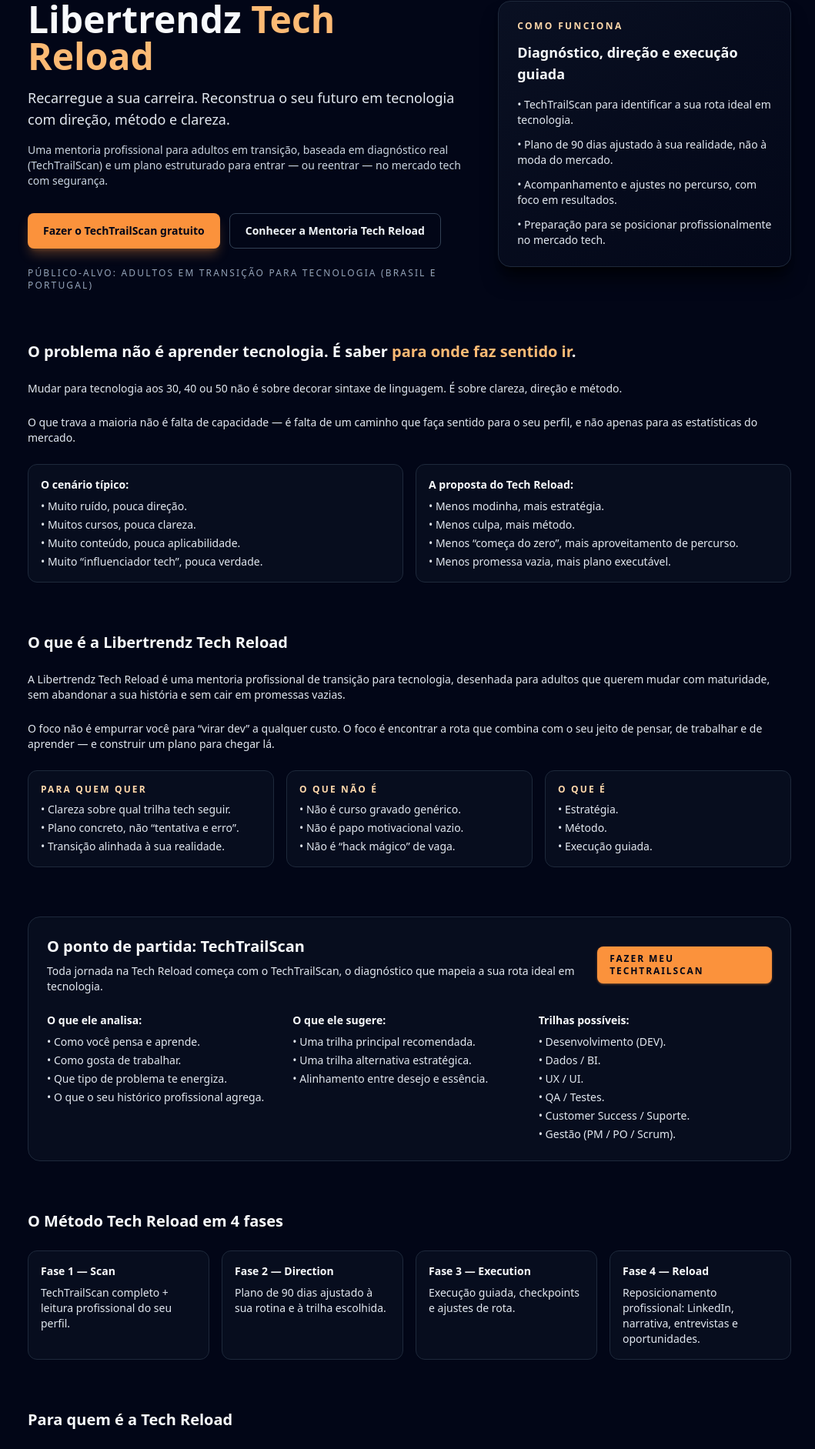
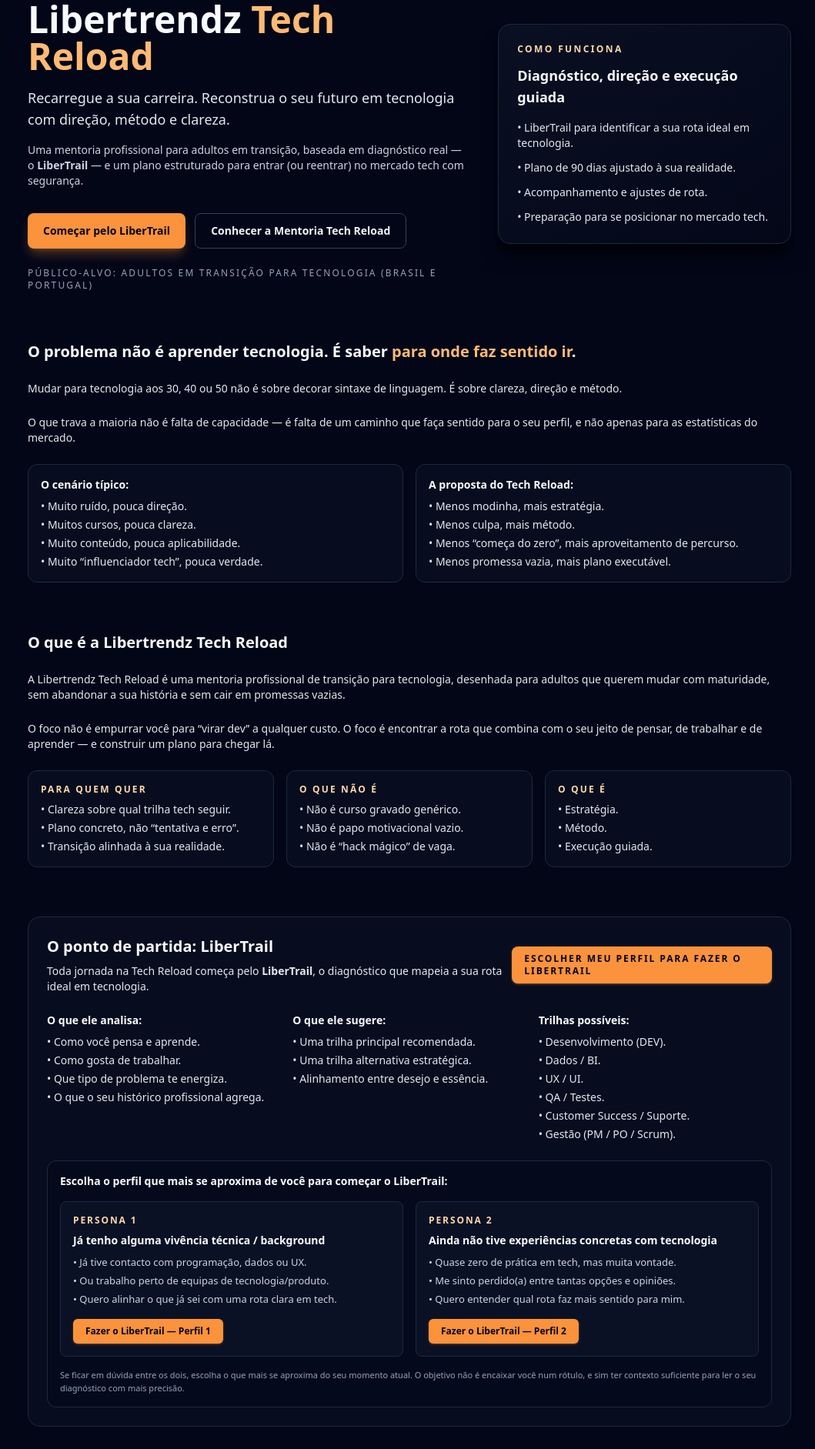
Before and after one commit to libertrendz/libertrendz-site, a Next.js app: page /mentoria in a window 1280 px wide. Shown: the part 176-2059 px from the top of the page at 77% size, without its empty margins (108-1167 px from the left). Built offline with nearby package versions, Linux system fonts and the light colour scheme.

Commit message:
Update page.tsx

```diff
--- a/app/mentoria/page.tsx
+++ b/app/mentoria/page.tsx
@@ -1,7 +1,13 @@
 import Link from "next/link";
 
-const TECHTRAILSCAN_FORM_URL =
-  "https://forms.gle/PYwbYjeuUidp9EKVA";
+// LiberTrail – diagnóstico com 2 portas de entrada
+// PERSONA 1: já tem alguma vivência técnica / background
+// PERSONA 2: quase zero de tech, quer entender o caminho
+const LIBERTRAIL_PERSONA1_URL =
+  "https://forms.gle/EXEMPLO_PERSONA1_SUBSTITUIR"; // TODO: trocar quando criar o form P1
+
+const LIBERTRAIL_PERSONA2_URL =
+  "https://forms.gle/PYwbYjeuUidp9EKVA"; // formulário atual (P2)
 
 export default function MentoriaPage() {
   return (
@@ -22,18 +28,18 @@ export default function MentoriaPage() {
             </p>
             <p className="mb-8 text-sm text-slate-300">
               Uma mentoria profissional para adultos em transição, baseada em
-              diagnóstico real (TechTrailScan) e um plano estruturado para
-              entrar — ou reentrar — no mercado tech com segurança.
+              diagnóstico real — o <strong>LiberTrail</strong> — e um plano
+              estruturado para entrar (ou reentrar) no mercado tech com
+              segurança.
             </p>
 
             <div className="flex flex-wrap gap-3">
-              <Link
-                href={TECHTRAILSCAN_FORM_URL}
-                target="_blank"
+              <a
+                href="#libertrail"
                 className="inline-flex items-center justify-center rounded-lg bg-accent-500 px-5 py-3 text-sm font-semibold text-slate-950 shadow-lg shadow-accent-500/30 transition hover:bg-accent-400"
               >
-                Fazer o TechTrailScan gratuito
-              </Link>
+                Começar pelo LiberTrail
+              </a>
               <a
                 href="#sobre-mentoria"
                 className="inline-flex items-center justify-center rounded-lg border border-slate-700 px-5 py-3 text-sm font-semibold text-slate-100 transition hover:border-slate-500 hover:bg-slate-900/60"
@@ -57,20 +63,10 @@ export default function MentoriaPage() {
               Diagnóstico, direção e execução guiada
             </h2>
             <ul className="space-y-3 text-sm text-slate-200">
-              <li>
-                • TechTrailScan para identificar a sua rota ideal em tecnologia.
-              </li>
-              <li>
-                • Plano de 90 dias ajustado à sua realidade, não à moda do
-                mercado.
-              </li>
-              <li>
-                • Acompanhamento e ajustes no percurso, com foco em resultados.
-              </li>
-              <li>
-                • Preparação para se posicionar profissionalmente no mercado
-                tech.
-              </li>
+              <li>• LiberTrail para identificar a sua rota ideal em tecnologia.</li>
+              <li>• Plano de 90 dias ajustado à sua realidade.</li>
+              <li>• Acompanhamento e ajustes de rota.</li>
+              <li>• Preparação para se posicionar no mercado tech.</li>
             </ul>
           </div>
         </section>
@@ -167,25 +163,28 @@ export default function MentoriaPage() {
           </div>
         </section>
 
-        {/* TECHTRAILSCAN */}
-        <section className="space-y-6 rounded-2xl border border-slate-800 bg-slate-900/40 p-6">
+        {/* LIBERTRAIL — DIAGNÓSTICO */}
+        <section
+          id="libertrail"
+          className="space-y-6 rounded-2xl border border-slate-800 bg-slate-900/40 p-6"
+        >
           <div className="flex flex-col gap-3 md:flex-row md:items-center md:justify-between">
             <div>
               <h2 className="text-xl font-semibold text-slate-50">
-                O ponto de partida: TechTrailScan
+                O ponto de partida: LiberTrail
               </h2>
               <p className="mt-2 text-sm text-slate-200">
-                Toda jornada na Tech Reload começa com o TechTrailScan, o
-                diagnóstico que mapeia a sua rota ideal em tecnologia.
+                Toda jornada na Tech Reload começa pelo{" "}
+                <strong>LiberTrail</strong>, o diagnóstico que mapeia a sua rota
+                ideal em tecnologia.
               </p>
             </div>
-            <Link
-              href={TECHTRAILSCAN_FORM_URL}
-              target="_blank"
+            <a
+              href="#libertrail-personas"
               className="inline-flex items-center justify-center rounded-lg bg-accent-500 px-4 py-2 text-xs font-semibold uppercase tracking-[0.16em] text-slate-950 shadow shadow-accent-500/40 transition hover:bg-accent-400"
             >
-              Fazer meu TechTrailScan
-            </Link>
+              Escolher meu perfil para fazer o LiberTrail
+            </a>
           </div>
 
           <div className="grid gap-4 md:grid-cols-3">
@@ -224,6 +223,76 @@ export default function MentoriaPage() {
               </ul>
             </div>
           </div>
+
+          {/* ESCOLHA DE PERSONA PARA LIBERTRAIL */}
+          <div
+            id="libertrail-personas"
+            className="mt-6 space-y-4 rounded-xl border border-slate-800 bg-slate-950/40 p-4"
+          >
+            <h3 className="text-sm font-semibold text-slate-50">
+              Escolha o perfil que mais se aproxima de você para começar o
+              LiberTrail:
+            </h3>
+            <div className="grid gap-4 md:grid-cols-2">
+              {/* PERSONA 1 */}
+              <div className="flex flex-col justify-between rounded-lg border border-slate-800 bg-slate-900/60 p-4 text-sm text-slate-200">
+                <div className="space-y-2">
+                  <p className="text-xs font-semibold uppercase tracking-[0.16em] text-accent-300">
+                    Persona 1
+                  </p>
+                  <p className="font-semibold text-slate-50">
+                    Já tenho alguma vivência técnica / background
+                  </p>
+                  <ul className="space-y-1 text-[13px] text-slate-300">
+                    <li>• Já tive contacto com programação, dados ou UX.</li>
+                    <li>• Ou trabalho perto de equipas de tecnologia/produto.</li>
+                    <li>• Quero alinhar o que já sei com uma rota clara em tech.</li>
+                  </ul>
+                </div>
+                <div className="mt-4">
+                  <a
+                    href={LIBERTRAIL_PERSONA1_URL}
+                    target="_blank"
+                    className="inline-flex items-center justify-center rounded-md bg-accent-500 px-4 py-2 text-xs font-semibold text-slate-950 shadow shadow-accent-500/30 transition hover:bg-accent-400"
+                  >
+                    Fazer o LiberTrail — Perfil 1
+                  </a>
+                </div>
+              </div>
+
+              {/* PERSONA 2 */}
+              <div className="flex flex-col justify-between rounded-lg border border-slate-800 bg-slate-900/60 p-4 text-sm text-slate-200">
+                <div className="space-y-2">
+                  <p className="text-xs font-semibold uppercase tracking-[0.16em] text-accent-300">
+                    Persona 2
+                  </p>
+                  <p className="font-semibold text-slate-50">
+                    Ainda não tive experiências concretas com tecnologia
+                  </p>
+                  <ul className="space-y-1 text-[13px] text-slate-300">
+                    <li>• Quase zero de prática em tech, mas muita vontade.</li>
+                    <li>• Me sinto perdido(a) entre tantas opções e opiniões.</li>
+                    <li>• Quero entender qual rota faz mais sentido para mim.</li>
+                  </ul>
+                </div>
+                <div className="mt-4">
+                  <a
+                    href={LIBERTRAIL_PERSONA2_URL}
+                    target="_blank"
+                    className="inline-flex items-center justify-center rounded-md bg-accent-500 px-4 py-2 text-xs font-semibold text-slate-950 shadow shadow-accent-500/30 transition hover:bg-accent-400"
+                  >
+                    Fazer o LiberTrail — Perfil 2
+                  </a>
+                </div>
+              </div>
+            </div>
+            <p className="mt-2 text-[11px] text-slate-400">
+              Se ficar em dúvida entre os dois, escolha o que mais se aproxima
+              do seu momento atual. O objetivo não é encaixar você num rótulo,
+              e sim ter contexto suficiente para ler o seu diagnóstico com mais
+              precisão.
+            </p>
+          </div>
         </section>
 
         {/* MÉTODO */}
@@ -234,8 +303,8 @@ export default function MentoriaPage() {
           <div className="grid gap-4 md:grid-cols-4">
             {[
               {
-                titulo: "Fase 1 — Scan",
-                desc: "TechTrailScan completo + leitura profissional do seu perfil."
+                titulo: "Fase 1 — LiberTrail",
+                desc: "Diagnóstico completo + leitura profissional do seu perfil."
               },
               {
                 titulo: "Fase 2 — Direction",
@@ -278,8 +347,7 @@ export default function MentoriaPage() {
                 <li>• Quer mudar, mas com um plano realista.</li>
                 <li>• Está no Brasil ou em Portugal.</li>
                 <li>
-                  • Tem 30+, 40+ ou 50+ e não quer ser tratado como “caso
-                  perdido”.
+                  • Tem 30+, 40+ ou 50+ e não quer ser tratado como “caso perdido”.
                 </li>
               </ul>
             </div>
@@ -305,7 +373,7 @@ export default function MentoriaPage() {
             <div className="rounded-xl border border-slate-800 bg-slate-900/40 p-4 text-sm text-slate-200">
               <p className="mb-2 font-semibold text-slate-50">Diagnóstico</p>
               <ul className="space-y-1">
-                <li>• TechTrailScan completo.</li>
+                <li>• LiberTrail completo.</li>
                 <li>• Análise profissional do seu perfil.</li>
                 <li>• Trilha principal + alternativa.</li>
               </ul>
@@ -338,9 +406,8 @@ export default function MentoriaPage() {
                 Preciso saber programar?
               </p>
               <p>
-                Não. A mentoria parte do diagnóstico para entender se
-                programação faz sentido para você ou se outra trilha é mais
-                natural.
+                Não. O LiberTrail serve justamente para entender se programação
+                faz sentido para você ou se outra trilha é mais natural.
               </p>
             </div>
             <div>
@@ -348,7 +415,7 @@ export default function MentoriaPage() {
                 Serve para pessoas com mais de 40 ou 50 anos?
               </p>
               <p>
-                Sim. A Tech Reload foi desenhada justamente para adultos em
+                Sim. A Tech Reload foi desenhada exatamente para adultos em
                 transição, que trazem bagagem e responsabilidade para o processo.
               </p>
             </div>
@@ -380,17 +447,25 @@ export default function MentoriaPage() {
             Recarregue a sua carreira. Reconstrua o seu futuro em tecnologia.
           </h2>
           <p className="text-sm text-slate-200">
-            O primeiro passo é simples: fazer o TechTrailScan. A partir daí, a
-            Tech Reload cuida da estrutura.
+            O primeiro passo é simples: escolher o perfil que mais se parece com
+            você e fazer o LiberTrail. A partir daí, a Tech Reload cuida da
+            estrutura.
           </p>
-          <div className="mt-4 flex justify-center">
-            <Link
-              href={TECHTRAILSCAN_FORM_URL}
+          <div className="mt-4 flex justify-center gap-3">
+            <a
+              href={LIBERTRAIL_PERSONA1_URL}
               target="_blank"
-              className="inline-flex items-center justify-center rounded-lg bg-accent-500 px-6 py-3 text-sm font-semibold text-slate-950 shadow-lg shadow-accent-500/30 transition hover:bg-accent-400"
+              className="inline-flex items-center justify-center rounded-lg bg-accent-500 px-4 py-3 text-xs font-semibold text-slate-950 shadow-lg shadow-accent-500/30 transition hover:bg-accent-400"
             >
-              Fazer meu TechTrailScan agora
-            </Link>
+              LiberTrail — Perfil 1
+            </a>
+            <a
+              href={LIBERTRAIL_PERSONA2_URL}
+              target="_blank"
+              className="inline-flex items-center justify-center rounded-lg border border-slate-700 px-4 py-3 text-xs font-semibold text-slate-100 transition hover:border-slate-500 hover:bg-slate-900/60"
+            >
+              LiberTrail — Perfil 2
+            </a>
           </div>
         </section>
       </div>
```
